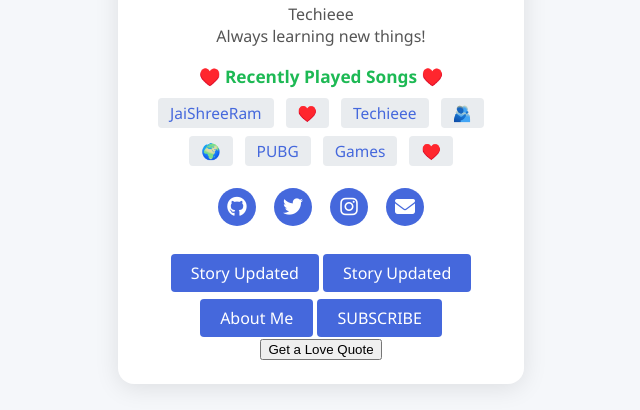
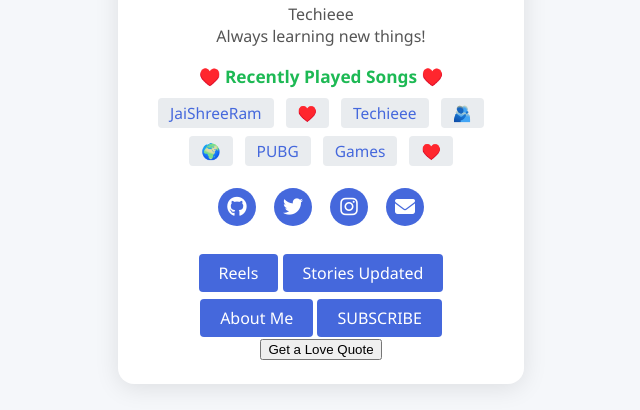
Before and after one commit to madhupatelpspk/profile-card, a plain HTML site: page index.html in a window 1280 px wide. Shown: the part 406-816 px from the top of the page, without its empty margins (319-959 px from the left). Drawn offline with Linux system fonts and the light colour scheme.

Commit message:
Update index.html

```diff
--- a/index.html
+++ b/index.html
@@ -239,8 +239,8 @@
       <a href="mailto:madhupatelpudari@gmail.com" title="Email"><i class="fas fa-envelope"></i></a>
     </div>
     <div>
-      <a href="index3.html" class="about-btn" style="margin-top:15px;display:inline-block;">Story Updated</a>
-      <a href="index2.html" class="about-btn" style="margin-top:15px;display:inline-block;">Story Updated</a>
+      <a href="index3.html" class="about-btn" style="margin-top:15px;display:inline-block;">Reels</a>
+      <a href="index2.html" class="about-btn" style="margin-top:15px;display:inline-block;">Stories Updated</a>
     <a href="https://madhuuuuu.netlify.app" class="about-btn" target="_blank">About Me</a>
     <a href="https://youtube.com/@youtuberzx" class="about-btn" target="_blank">SUBSCRIBE</a>
 </div>
```
